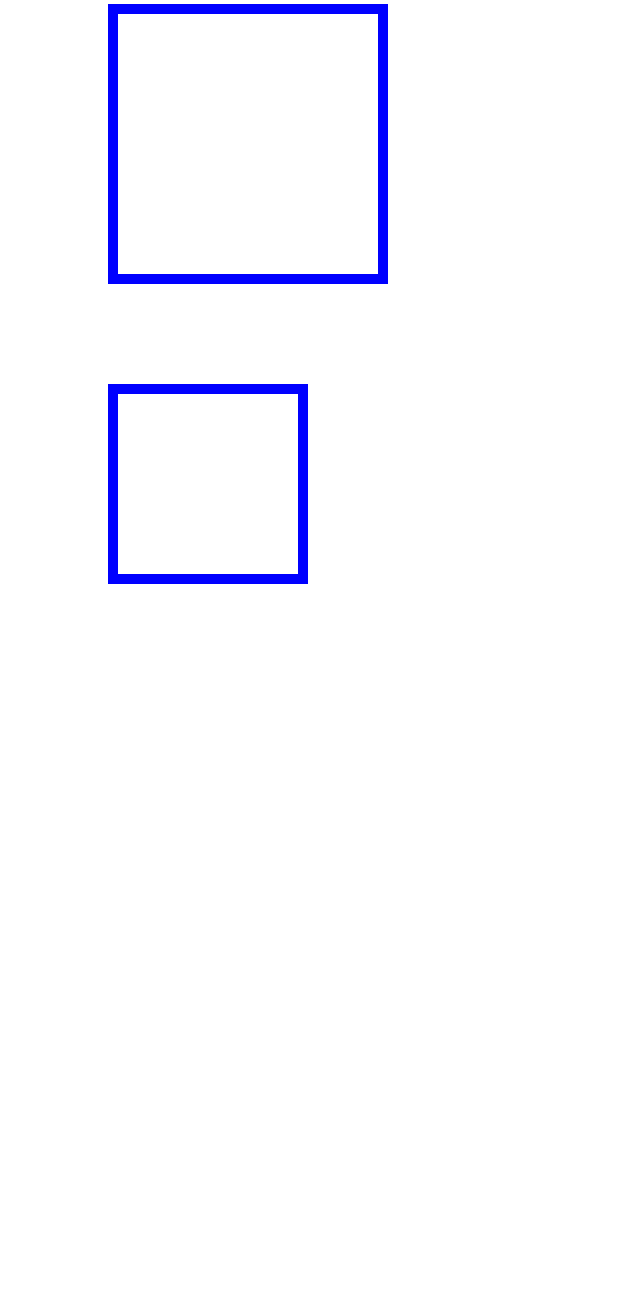
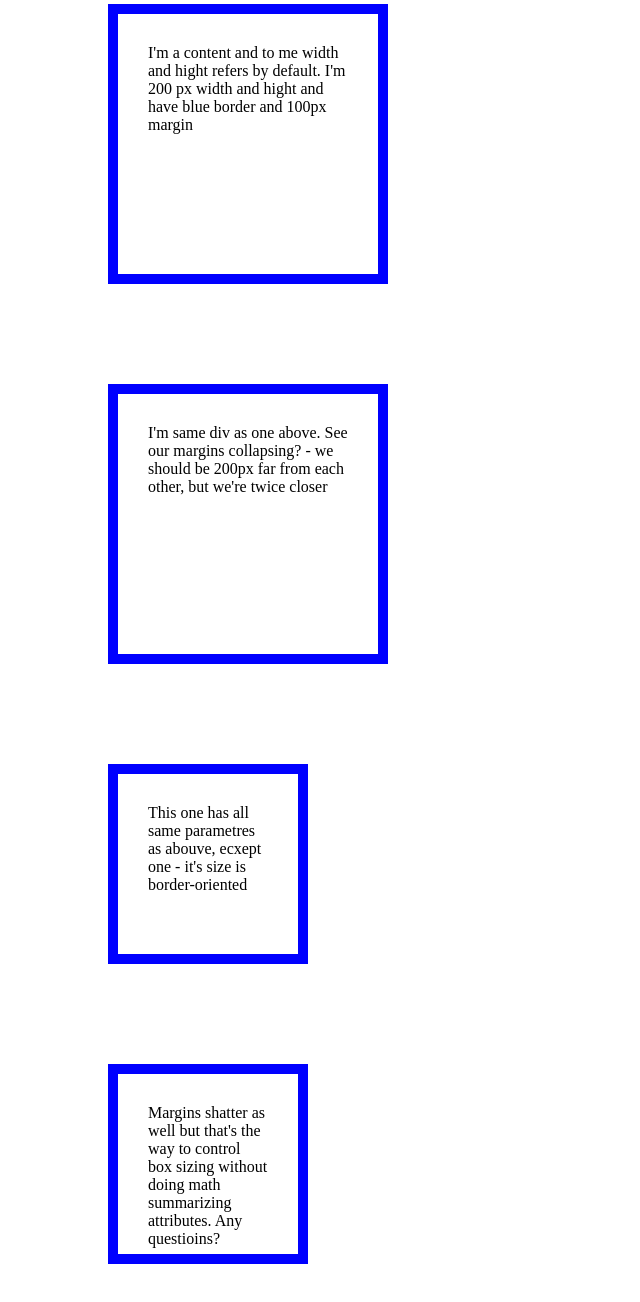
Before and after one commit to RikkySix/block-model-homework, a plain HTML site: page index.html in a window 1280 px wide. Shown: the part 96-1398 px from the top of the page, without its empty margins (0-640 px from the left). Before the commit the page ends 800 px from the top, so only its background shows below. Drawn offline with Linux system fonts and the light colour scheme.

Commit message:
Update index.html
ds

```diff
--- a/index.html
+++ b/index.html
@@ -9,7 +9,23 @@
 
 </head>
 <body>
-    <div id="first"></div>
-    <div id="second"></div>
+    <div id="first">
+        I'm a content and to me width and hight refers by default.
+         I'm 200 px width and hight and have blue border and 100px margin
+    </div>
+    <div id="first">
+        I'm same div as one above. See our margins collapsing?
+         - we should be 200px far from each other, but we're twice closer
+    </div>
+    <div id="second">
+        This one has all same parametres as abouve, ecxept one
+         - it's size is border-oriented
+    </div>
+    <div id="second">
+        Margins shatter as well but that's the way to control box sizing without doing math summarizing attributes. Any questioins?
+    </div>
+
+
+
 </body>
 </html>
```
